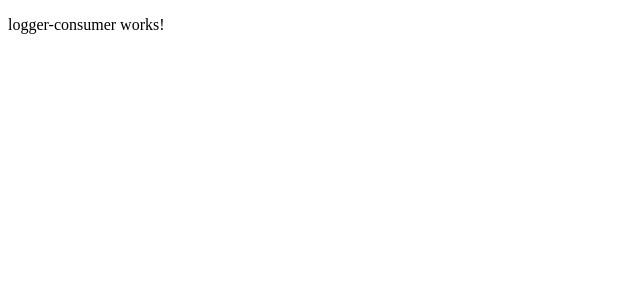
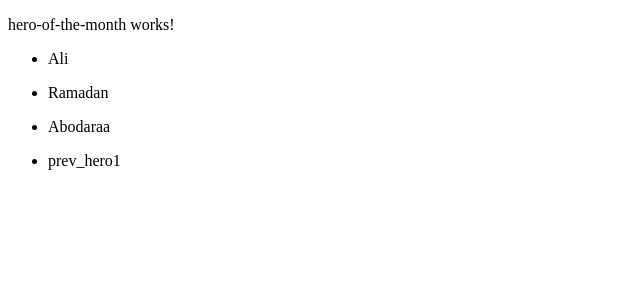
Before and after one commit to aliabodaraa/angular-DI-practices, an Angular app: page / in a window 1280 px wide. Shown: the top 300 px of the page, without its empty margins (0-640 px from the left). Built offline with nearby package versions, Linux system fonts and the light colour scheme.

Commit message:
provider token alternative ('InjectionToken' objects ) concept

```diff
--- a/src/app/app.component.html
+++ b/src/app/app.component.html
@@ -4,4 +4,7 @@
 
 
 <!-- COMMIT 2 -->
-<app-logger-consumer></app-logger-consumer>
+<!-- <app-logger-consumer></app-logger-consumer> -->
+
+<!-- COMMIT 3 -->
+<app-hero-of-the-month></app-hero-of-the-month>
--- a/src/app/app.module.ts
+++ b/src/app/app.module.ts
@@ -5,6 +5,7 @@ import { AppComponent } from './app.component';
 import { BaseComponent } from './commit 1/base/base.component';
 import { Child1Component } from './commit 1/child1/child1.component';
 import { LoggerConsumerComponent } from './commit 2/logger-consumer/logger-consumer.component';
+import { HeroOfTheMonthComponent } from './commit 3/hero-of-the-month/hero-of-the-month.component';
 
 @NgModule({
   declarations: [
@@ -12,6 +13,7 @@ import { LoggerConsumerComponent } from './commit 2/logger-consumer/logger-consu
     BaseComponent,
     Child1Component,
     LoggerConsumerComponent,
+    HeroOfTheMonthComponent,
   ],
   imports: [BrowserModule],
   providers: [],
--- /dev/null
+++ b/src/app/commit 3/hero-of-the-month/hero-of-the-month.component.ts
@@ -0,0 +1,49 @@
+import { Component, Inject, OnInit } from '@angular/core';
+import { InjectionToken } from '@angular/core';
+import { ApiCallService } from 'src/app/api-call.service';
+import { Observable } from 'rxjs';
+
+export const Prev_Heroes = new InjectionToken<string[]>('prev_heroes');
+export const ALL_HEROES = new InjectionToken<string[]>('all_heroes');
+function getSomeHeroes(num_of_heroes: number) {
+  console.log('__________________');
+  return (prev_heroes: string[], new_heroes_api_call: ApiCallService) => {
+    return getHeroes(prev_heroes, new_heroes_api_call, num_of_heroes);
+  };
+}
+@Component({
+  selector: 'app-hero-of-the-month',
+  template: `
+    <p>hero-of-the-month works!</p>
+    <ul *ngFor="let hero of heroes$">
+      <li>{{ hero }}</li>
+    </ul>
+  `,
+  styles: [],
+  providers: [
+    { provide: Prev_Heroes, useValue: ['prev_hero1', 'prev_hero2'] },
+    {
+      provide: ALL_HEROES,
+      useFactory: getSomeHeroes(4),
+      deps: [Prev_Heroes, ApiCallService],
+    },
+  ],
+})
+export class HeroOfTheMonthComponent implements OnInit {
+  public heroes$!: string[];
+  constructor(@Inject(ALL_HEROES) private heroes_: string[]) {
+    this.heroes$ = this.heroes_;
+  }
+
+  ngOnInit(): void {}
+}
+function getHeroes(
+  prev_heroes: string[],
+  new_heroes_api_call: ApiCallService,
+  num_of_heroes: number
+) {
+  let new_heroes = new_heroes_api_call.getHeroes();
+  console.log(new_heroes.value);
+  const all_heroes = [...new_heroes.value, ...prev_heroes];
+  return all_heroes.slice(0, num_of_heroes);
+}
```
